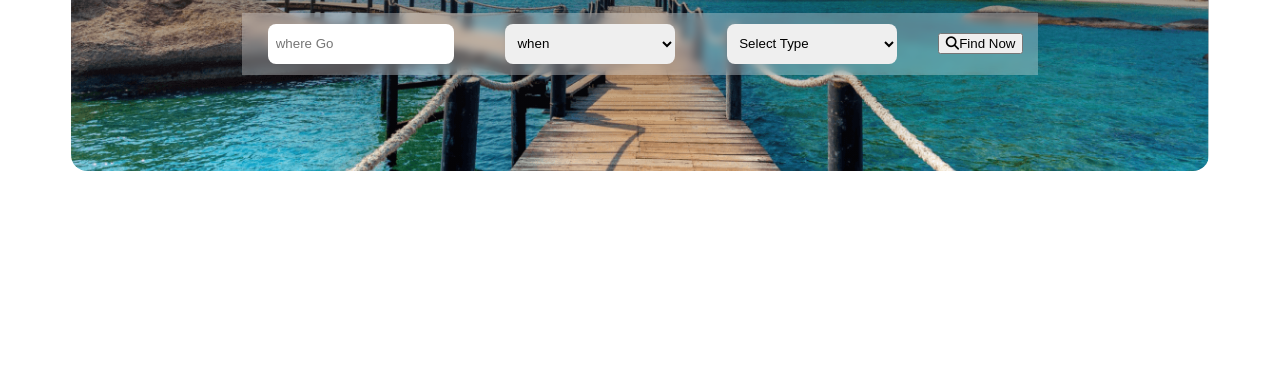
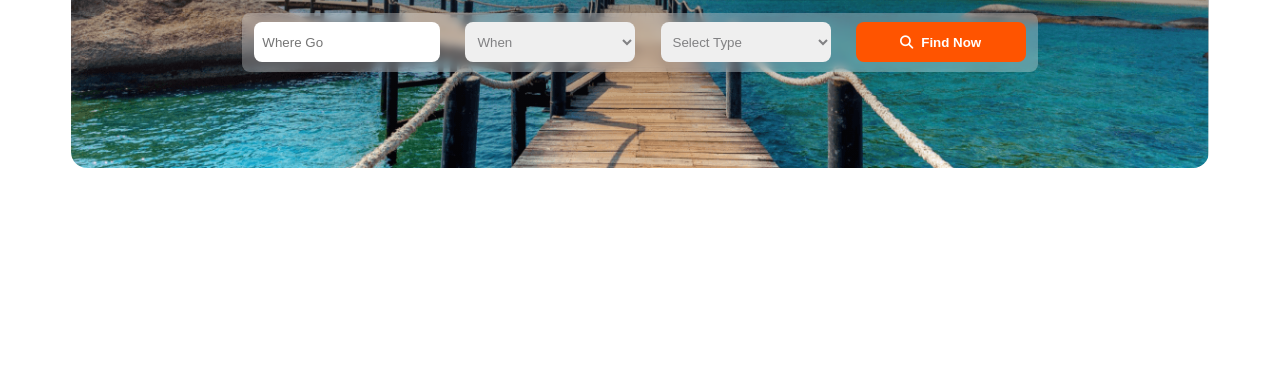
Before and after one commit to Nissanbarua/Hero-travel-website, a plain HTML site: page index.html in a window 1280 px wide. Shown: the part 431-800 px from the top of the page. Drawn offline with Linux system fonts and the light colour scheme; a web font is replaced by a local one.

Commit message:
header section done

```diff
--- a/index.html
+++ b/index.html
@@ -36,9 +36,9 @@
           </p>
         </div>
         <div class="travel-input">
-          <input type="text" placeholder="where Go" />
+          <input type="text" placeholder="Where Go" />
           <select name="" id="">
-            <option value="">when</option>
+            <option value="">When</option>
           </select>
           <select name="" id="">
             <option value="">Select Type</option>
--- a/styles/hero-travel.css
+++ b/styles/hero-travel.css
@@ -54,25 +54,25 @@ p {
       180deg,
       rgba(19, 19, 24, 0.8),
       rgba(19, 19, 24, 0) 100%
-  ), url(../Images/herobg.png);
+    ),
+    url(../Images/herobg.png);
   padding: 6rem 0;
   background-repeat: no-repeat;
   background-position: center;
   background-size: cover;
   text-align: center;
-
 }
-.explore-your-travel h2{
+.explore-your-travel h2 {
   color: rgb(255, 255, 255);
   font-size: 4rem;
   font-weight: 800;
   margin-bottom: 0;
   margin-top: 0;
 }
-.explore-your-travel p{
+.explore-your-travel p {
   color: rgb(255, 255, 255);
 }
-.travel-input{
+.travel-input {
   background: rgba(255, 255, 255, 0.3);
   width: 70%;
   display: flex;
@@ -80,13 +80,31 @@ margin-top: 0;
   align-items: center;
   margin-left: 15%;
   backdrop-filter: blur(4px);
+  border-radius: 8px;
 }
-input,select{
+input,
+select {
   width: 170px;
   height: 40px;
   padding: 0 0.5rem;
-    margin: 0.7rem;
+  margin-top: 0.6rem;
+  margin-bottom: 0.6rem;
   border-radius: 8px;
   border: none;
   cursor: pointer;
+  color: rgba(19, 19, 24, 0.5);
 }
+
+.primary-btn {
+  width: 170px;
+  height: 40px;
+  display: flex;
+  justify-content: center;
+  align-items: center;
+  gap: 0.5rem;
+  border-radius: 8px;
+  border: none;
+  background-color: rgb(255, 84, 0);
+  color: rgb(255, 255, 255);
+  font-weight: 700;
+}
```
Lines whose indentation alone changed are shown as unchanged.
